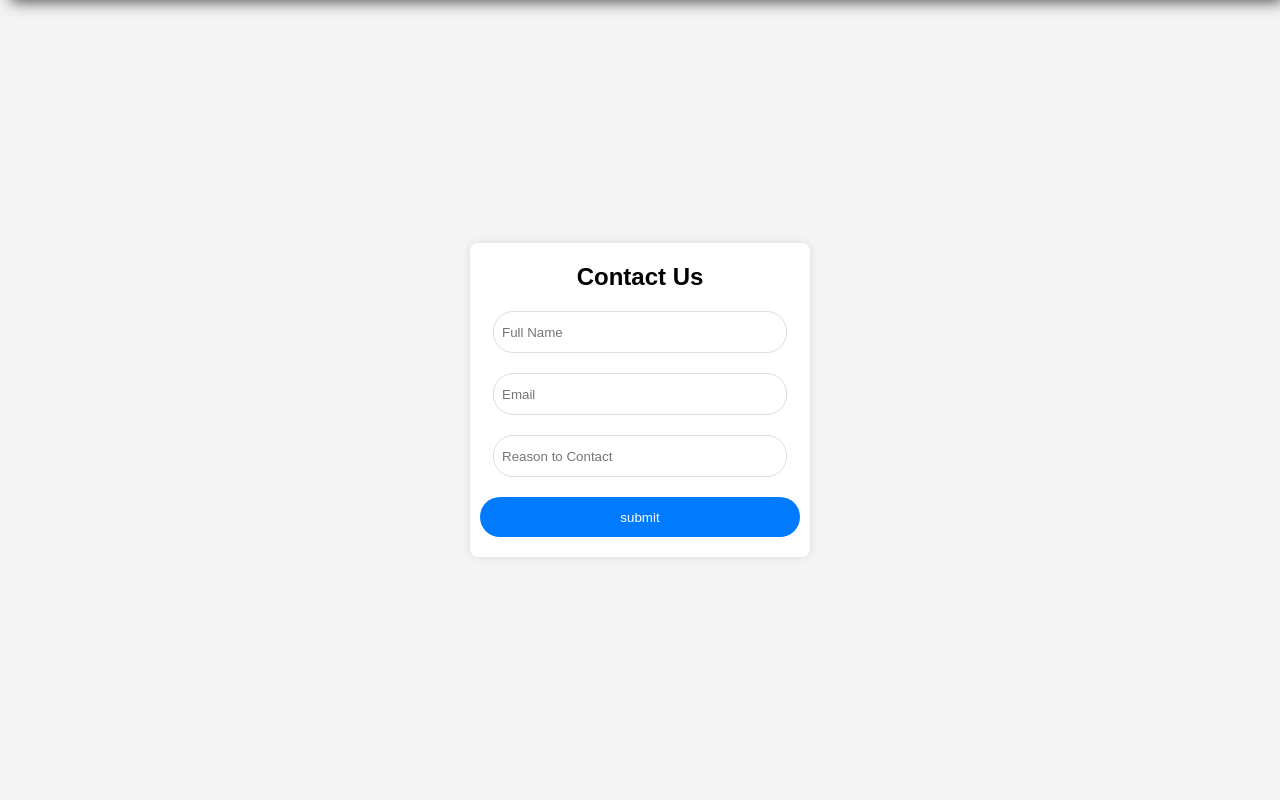
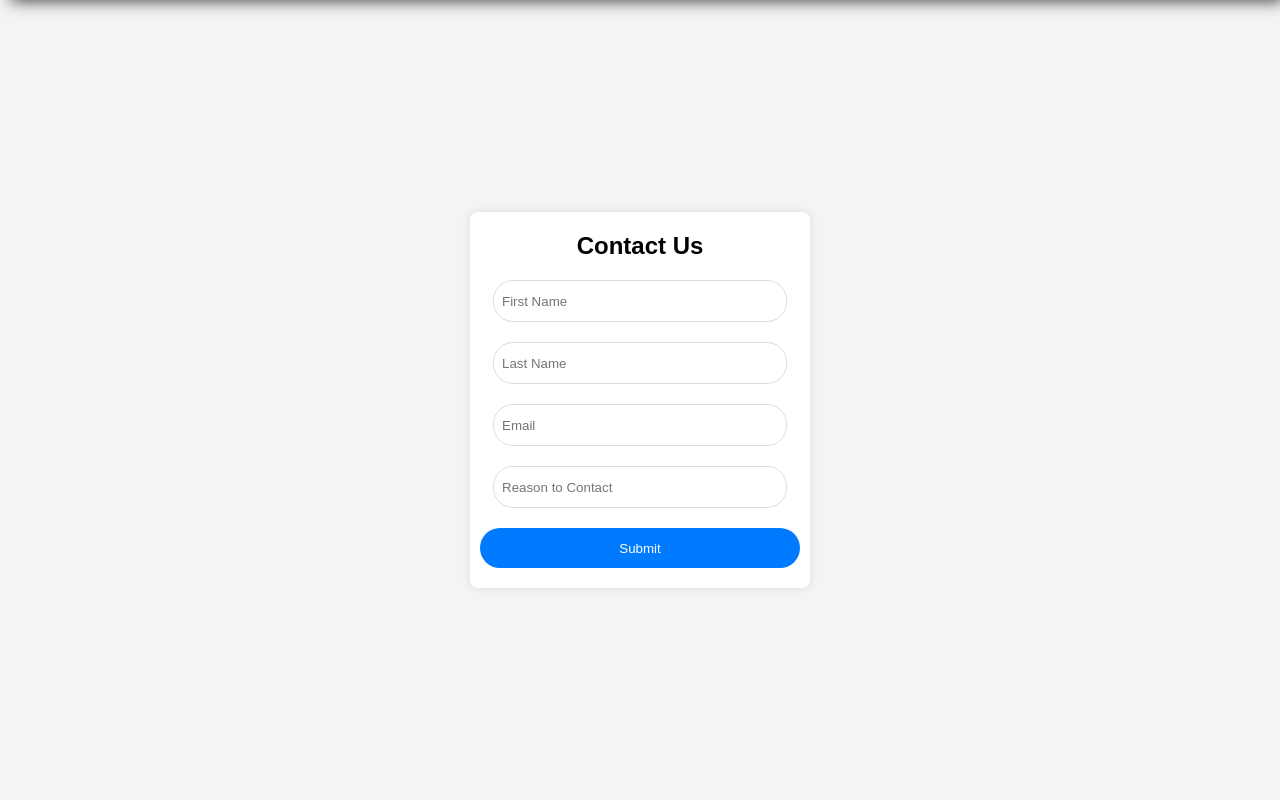
Before and after one commit to Mowafak2001/RecipeSharing, a Flask app: page /contact in a window 1280 px wide. Shown: the part 70-870 px from the top of the page. Run offline with Flask 3, Linux system fonts and the light colour scheme; a user stored in the database is signed in.

Commit message:
the contact us can save the data to the DB.

```diff
--- a/RS/app.py
+++ b/RS/app.py
@@ -104,9 +104,23 @@ def signup():
     return render_template('signup.html')
 
 # Route: Contact Us (Accessible after login)
-@app.route('/contact')
+@app.route('/contact', methods=['GET', 'POST'])
 @login_required
 def contact():
+    if request.method == 'POST':
+        first_name = request.form['first_name']
+        last_name = request.form['last_name']
+        email = request.form['email']
+        reason = request.form['reason']
+
+        new_contact = ContactUs(first_name=first_name, last_name=last_name, email=email, reason=reason)
+        db.session.add(new_contact)
+        db.session.commit()
+        #flash('Your contact information has been submitted.','success')
+        #flash('Your contact information has been submitted.', 'success')
+        print(new_contact)
+        return redirect(url_for('contact'))
+
     return render_template('contactus.html')
 
 # Route: About Us
--- a/RS/templates/contactus.html
+++ b/RS/templates/contactus.html
@@ -8,17 +8,16 @@
       </head>
 
       <body>
-        <div class="signup-container"> <!-- Container for the signup form -->
-          <form class="signup-form"> <!-- Signup form -->
-              <h2>Contact Us</h2> <!-- Heading for the form -->
-
-            <input type="text" placeholder="Full Name" required> <!-- Input field for full name -->
-            <input type="email" placeholder="Email" required>   <!-- Input field for email -->
-            <input type="text" placeholder="Reason to Contact" required> <!-- Input field for reason to contact -->
-
-            <button type="submit">submit</button> <!-- Submit button -->
+        <div class="signup-container">
+          <form class="signup-form" action="/contact" method="post">
+              <h2>Contact Us</h2>
+              <input type="text" name="first_name" placeholder="First Name" required>
+              <input type="text" name="last_name" placeholder="Last Name" required>
+              <input type="email" name="email" placeholder="Email" required>
+              <input type="text" name="reason" placeholder="Reason to Contact" required>
+              <button type="submit">Submit</button>
           </form>
-        </div>
+      </div>
       </body>
 
       </html>
```
